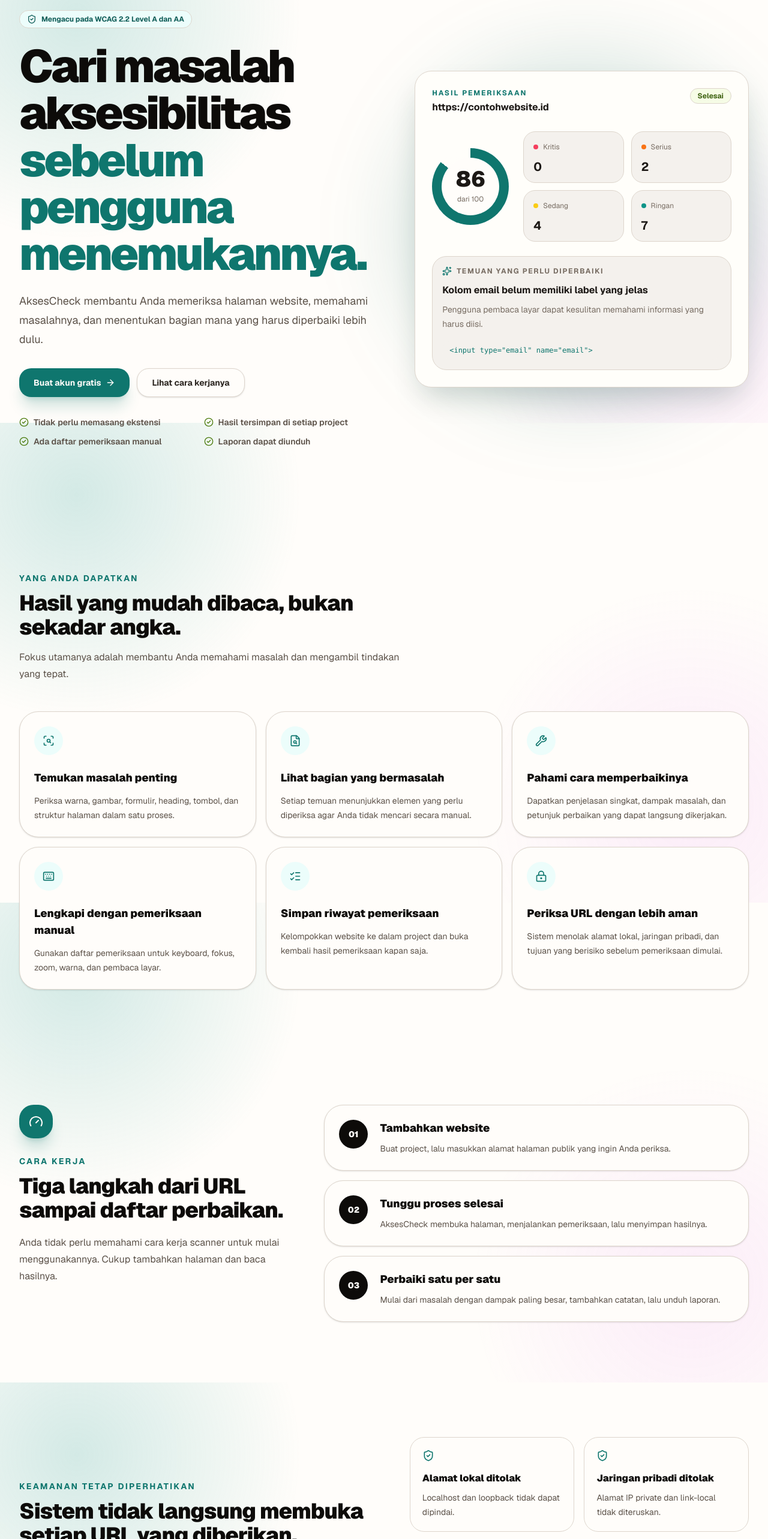
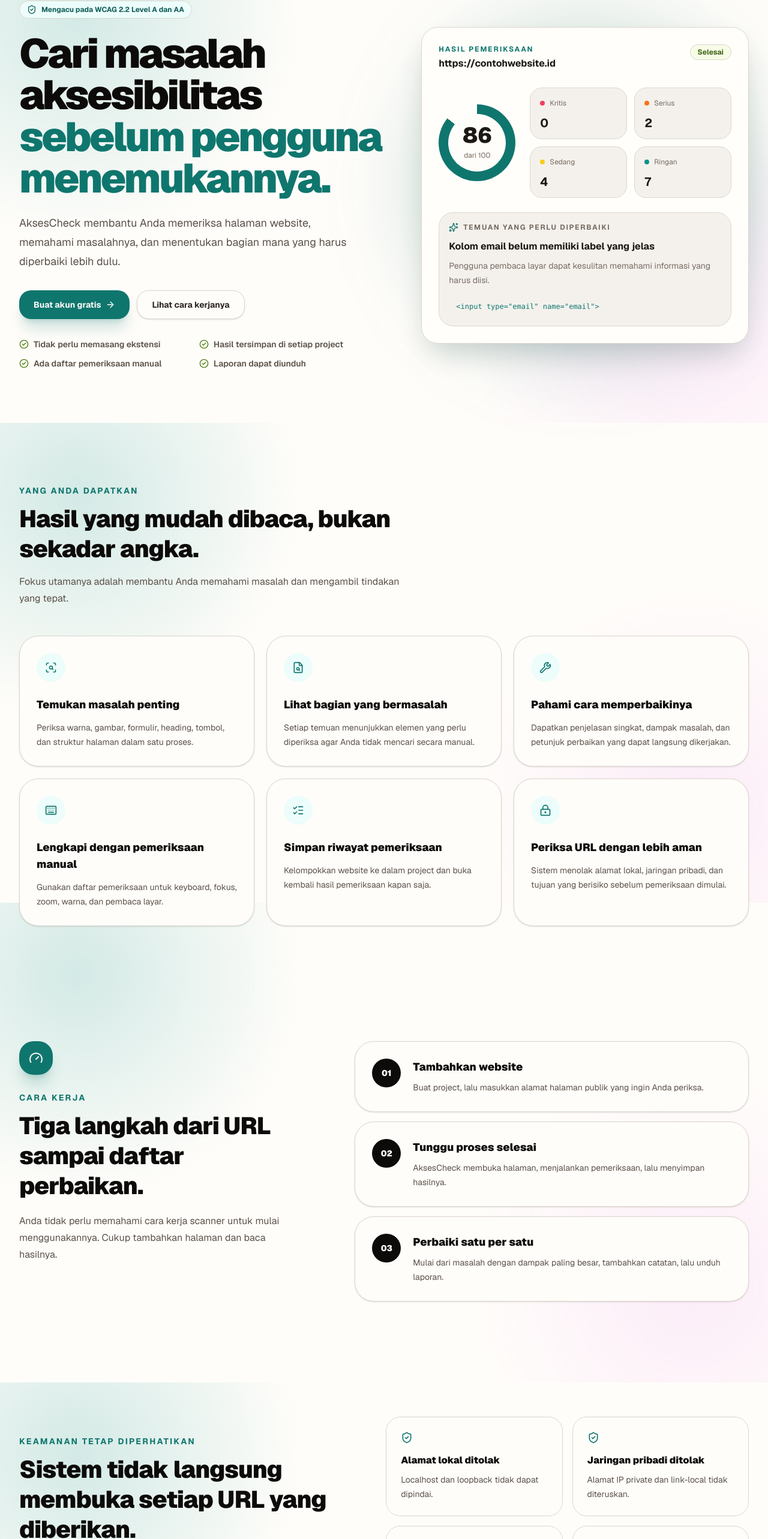
Before and after one commit to ki1bot/aksesibilitas-website, a Next.js app in the folder apps/web/: page / in a window 1280 px wide. Shown: the part 168-2734 px from the top of the page at 60% size. Built offline with nearby package versions, Linux system fonts and the light colour scheme.

Commit message:
benerin mobile

```diff
--- a/apps/web/src/app/page.tsx
+++ b/apps/web/src/app/page.tsx
@@ -82,13 +82,13 @@
   return (
     <main className="min-h-dvh overflow-hidden bg-white text-slate-950 dark:bg-slate-950 dark:text-white">
       <header className="sticky top-0 z-40 border-b border-slate-200/80 bg-white/90 backdrop-blur-xl dark:border-white/10 dark:bg-slate-950/90">
-        <div className="mx-auto flex h-16 max-w-7xl items-center justify-between gap-3 px-4 sm:h-[4.5rem] sm:px-6 lg:px-8">
+        <div className="mx-auto flex h-16 w-full max-w-[1320px] items-center justify-between gap-4 px-4 sm:h-[4.5rem] sm:px-6 lg:px-8">
           <div className="min-w-0 shrink">
             <Brand />
           </div>
 
           <nav
-            className="hidden items-center gap-7 md:flex"
+            className="hidden items-center gap-8 md:flex"
             aria-label="Navigasi halaman utama"
           >
             <a
@@ -138,28 +138,28 @@
 
       <div className="relative bg-[radial-gradient(circle_at_10%_15%,rgba(13,148,136,0.18),transparent_28%),radial-gradient(circle_at_90%_80%,rgba(217,70,239,0.09),transparent_28%)] bg-fixed">
         <section>
-          <div className="mx-auto grid max-w-7xl gap-12 px-4 py-14 sm:px-6 sm:py-20 lg:grid-cols-[minmax(0,1.04fr)_minmax(360px,0.96fr)] lg:items-center lg:gap-14 lg:px-8 lg:py-28">
-            <div className="min-w-0">
+          <div className="mx-auto grid w-full max-w-[1320px] gap-12 px-4 py-14 sm:px-6 sm:py-20 lg:grid-cols-[minmax(0,1fr)_minmax(400px,0.9fr)] lg:items-center lg:gap-10 lg:px-8 lg:py-20 xl:gap-16 xl:py-24">
+            <div className="min-w-0 lg:max-w-[690px]">
               <span className="inline-flex max-w-full items-center gap-2 rounded-full border border-blue-200 bg-blue-50 px-3 py-1.5 text-xs font-bold text-blue-700 dark:border-blue-400/20 dark:bg-blue-400/10 dark:text-blue-300">
                 <ShieldCheck className="size-4 shrink-0" aria-hidden="true" />
 
                 <span>Mengacu pada WCAG 2.2 Level A dan AA</span>
               </span>
 
-              <h1 className="mt-6 max-w-4xl text-[clamp(2.5rem,8vw,4.75rem)] font-black leading-[1.03] tracking-[-0.05em]">
+              <h1 className="mt-6 max-w-[680px] text-[clamp(2.5rem,8vw,4.75rem)] font-black leading-[1.03] tracking-[-0.05em] sm:text-5xl lg:text-[3.75rem] lg:leading-[1.02] xl:text-[4.25rem]">
                 Cari masalah aksesibilitas{" "}
                 <span className="text-blue-600 dark:text-blue-400">
                   sebelum pengguna menemukannya.
                 </span>
               </h1>
 
-              <p className="mt-6 max-w-2xl text-base leading-7 text-slate-600 sm:text-lg sm:leading-8 dark:text-slate-300">
+              <p className="mt-6 max-w-xl text-base leading-7 text-slate-600 sm:text-lg sm:leading-8 dark:text-slate-300">
                 AksesCheck membantu Anda memeriksa halaman website, memahami
                 masalahnya, dan menentukan bagian mana yang harus diperbaiki
                 lebih dulu.
               </p>
 
-              <div className="mt-8 flex flex-col gap-3 sm:flex-row">
+              <div className="mt-8 flex flex-col gap-3 sm:flex-row sm:items-center">
                 <Link
                   href="/register"
                   className="inline-flex min-h-12 items-center justify-center gap-2 rounded-xl bg-blue-600 px-5 py-3 text-sm font-bold text-white shadow-xl shadow-blue-600/20 transition hover:-translate-y-0.5 hover:bg-blue-700 sm:px-6"
@@ -176,7 +176,7 @@
                 </a>
               </div>
 
-              <div className="mt-8 grid gap-3 text-sm font-semibold text-slate-600 sm:grid-cols-2 dark:text-slate-300">
+              <div className="mt-8 grid max-w-xl gap-x-6 gap-y-3 text-sm font-semibold text-slate-600 sm:grid-cols-2 dark:text-slate-300">
                 {[
                   "Tidak perlu memasang ekstensi",
                   "Hasil tersimpan di setiap project",
@@ -198,7 +198,7 @@
               </div>
             </div>
 
-            <div className="relative mx-auto w-full max-w-xl lg:max-w-none">
+            <div className="relative mx-auto w-full max-w-xl lg:ml-auto lg:max-w-[560px]">
               <div className="absolute -inset-6 rounded-full bg-blue-600/15 blur-3xl sm:-inset-8" />
 
               <div className="relative overflow-hidden rounded-[1.75rem] border border-slate-200 bg-slate-950 p-4 text-white shadow-2xl shadow-blue-950/20 sm:p-6 lg:p-7 dark:border-white/10">
@@ -295,14 +295,17 @@
           </div>
         </section>
 
-        <section id="manfaat" className="py-16 sm:py-20 lg:py-24">
-          <div className="mx-auto max-w-7xl px-4 sm:px-6 lg:px-8">
+        <section
+          id="manfaat"
+          className="scroll-mt-24 py-16 sm:py-20 lg:py-20 xl:py-24"
+        >
+          <div className="mx-auto w-full max-w-[1320px] px-4 sm:px-6 lg:px-8">
             <div className="max-w-2xl">
               <p className="text-xs font-bold uppercase tracking-[0.16em] text-blue-600 sm:text-sm dark:text-blue-400">
                 Yang Anda dapatkan
               </p>
 
-              <h2 className="mt-3 text-3xl font-black tracking-tight sm:text-4xl">
+              <h2 className="mt-3 text-3xl font-black tracking-tight sm:text-4xl lg:text-[2.5rem] lg:leading-tight">
                 Hasil yang mudah dibaca, bukan sekadar angka.
               </h2>
 
@@ -312,14 +315,14 @@
               </p>
             </div>
 
-            <div className="mt-10 grid gap-4 sm:mt-12 md:grid-cols-2 xl:grid-cols-3">
+            <div className="mt-10 grid gap-4 sm:mt-12 md:grid-cols-2 lg:grid-cols-3 lg:gap-5">
               {benefits.map((benefit) => {
                 const Icon = benefit.icon;
 
                 return (
                   <article
                     key={benefit.title}
-                    className="rounded-2xl border border-slate-200 bg-white p-5 shadow-sm transition hover:-translate-y-1 hover:border-blue-300 hover:shadow-xl hover:shadow-blue-600/5 sm:rounded-3xl sm:p-6 dark:border-white/10 dark:bg-white/[0.03]"
+                    className="h-full rounded-2xl border border-slate-200 bg-white p-5 shadow-sm transition hover:-translate-y-1 hover:border-blue-300 hover:shadow-xl hover:shadow-blue-600/5 sm:rounded-3xl sm:p-6 lg:p-7 dark:border-white/10 dark:bg-white/[0.03]"
                   >
                     <span className="grid size-11 place-items-center rounded-xl bg-blue-50 text-blue-600 sm:size-12 sm:rounded-2xl dark:bg-blue-400/10 dark:text-blue-300">
                       <Icon className="size-5" aria-hidden="true" />
@@ -339,10 +342,13 @@
           </div>
         </section>
 
-        <section id="cara-kerja" className="py-16 sm:py-20 lg:py-24">
-          <div className="mx-auto max-w-7xl px-4 sm:px-6 lg:px-8">
-            <div className="grid gap-10 lg:grid-cols-[minmax(0,0.78fr)_minmax(0,1.22fr)] lg:items-start lg:gap-14">
-              <div className="lg:sticky lg:top-24">
+        <section
+          id="cara-kerja"
+          className="scroll-mt-24 py-16 sm:py-20 lg:py-20 xl:py-24"
+        >
+          <div className="mx-auto w-full max-w-[1320px] px-4 sm:px-6 lg:px-8">
+            <div className="grid gap-10 lg:grid-cols-[minmax(0,0.86fr)_minmax(0,1.14fr)] lg:items-start lg:gap-16">
+              <div className="lg:sticky lg:top-28 lg:max-w-[470px]">
                 <span className="grid size-12 place-items-center rounded-xl bg-blue-600 text-white shadow-xl shadow-blue-600/20 sm:size-14 sm:rounded-2xl">
                   <Gauge className="size-6" aria-hidden="true" />
                 </span>
@@ -351,7 +357,7 @@
                   Cara kerja
                 </p>
 
-                <h2 className="mt-3 text-3xl font-black tracking-tight sm:text-4xl">
+                <h2 className="mt-3 text-3xl font-black tracking-tight sm:text-4xl lg:text-[2.5rem] lg:leading-tight">
                   Tiga langkah dari URL sampai daftar perbaikan.
                 </h2>
 
@@ -365,7 +371,7 @@
                 {steps.map((step) => (
                   <li
                     key={step.number}
-                    className="flex gap-4 rounded-2xl border border-slate-200 bg-white p-4 shadow-sm sm:gap-5 sm:rounded-3xl sm:p-6 dark:border-white/10 dark:bg-white/[0.03]"
+                    className="flex gap-4 rounded-2xl border border-slate-200 bg-white p-4 shadow-sm sm:gap-5 sm:rounded-3xl sm:p-6 lg:p-7 dark:border-white/10 dark:bg-white/[0.03]"
                   >
                     <span className="grid size-11 shrink-0 place-items-center rounded-xl bg-slate-950 text-xs font-black text-white sm:size-12 sm:rounded-2xl sm:text-sm dark:bg-blue-600">
                       {step.number}
@@ -387,14 +393,17 @@
           </div>
         </section>
 
-        <section id="keamanan" className="py-16 sm:py-20 lg:py-24">
-          <div className="mx-auto grid max-w-7xl gap-10 px-4 sm:px-6 lg:grid-cols-[minmax(0,1fr)_minmax(0,0.95fr)] lg:items-center lg:gap-14 lg:px-8">
-            <div>
+        <section
+          id="keamanan"
+          className="scroll-mt-24 py-16 sm:py-20 lg:py-20 xl:py-24"
+        >
+          <div className="mx-auto grid w-full max-w-[1320px] gap-10 px-4 sm:px-6 lg:grid-cols-[minmax(0,0.95fr)_minmax(0,1.05fr)] lg:items-center lg:gap-16 lg:px-8">
+            <div className="lg:max-w-[560px]">
               <p className="text-xs font-bold uppercase tracking-[0.16em] text-blue-600 sm:text-sm dark:text-blue-300">
                 Keamanan tetap diperhatikan
               </p>
 
-              <h2 className="mt-3 max-w-2xl text-3xl font-black tracking-tight sm:text-4xl">
+              <h2 className="mt-3 max-w-2xl text-3xl font-black tracking-tight sm:text-4xl lg:text-[2.5rem] lg:leading-tight">
                 Sistem tidak langsung membuka setiap URL yang diberikan.
               </h2>
 
@@ -426,7 +435,7 @@
               ].map(([title, description]) => (
                 <article
                   key={title}
-                  className="rounded-2xl border border-slate-200 bg-white/70 p-4 backdrop-blur-sm sm:p-5 dark:border-white/10 dark:bg-white/5"
+                  className="h-full rounded-2xl border border-slate-200 bg-white/70 p-4 backdrop-blur-sm sm:p-5 lg:p-6 dark:border-white/10 dark:bg-white/5"
                 >
                   <ShieldCheck
                     className="size-5 text-blue-600 dark:text-blue-300"
@@ -444,9 +453,9 @@
           </div>
         </section>
 
-        <section className="py-16 sm:py-20 lg:py-24">
-          <div className="mx-auto max-w-5xl px-4 sm:px-6">
-            <div className="relative overflow-hidden rounded-[1.75rem] bg-blue-600 px-5 py-10 text-center text-white shadow-2xl shadow-blue-600/20 sm:rounded-[2.25rem] sm:px-12 sm:py-14 lg:py-16">
+        <section className="py-16 sm:py-20 lg:py-20 xl:py-24">
+          <div className="mx-auto w-full max-w-5xl px-4 sm:px-6">
+            <div className="relative overflow-hidden rounded-[1.75rem] bg-blue-600 px-5 py-10 text-center text-white shadow-2xl shadow-blue-600/20 sm:rounded-[2.25rem] sm:px-12 sm:py-14 lg:px-16 lg:py-16">
               <div className="absolute -left-20 -top-20 size-64 rounded-full bg-white/10 blur-2xl" />
 
               <div className="absolute -bottom-24 -right-16 size-72 rounded-full bg-violet-500/20 blur-3xl" />
@@ -475,7 +484,7 @@
       </div>
 
       <footer className="border-t border-slate-200 py-7 dark:border-white/10">
-        <div className="mx-auto flex max-w-7xl flex-col gap-4 px-4 text-sm text-slate-500 sm:flex-row sm:items-center sm:justify-between sm:px-6 lg:px-8">
+        <div className="mx-auto flex w-full max-w-[1320px] flex-col gap-4 px-4 text-sm text-slate-500 sm:flex-row sm:items-center sm:justify-between sm:px-6 lg:px-8">
           <div className="shrink-0">
             <Brand />
           </div>
--- a/apps/web/src/components/app-shell.tsx
+++ b/apps/web/src/components/app-shell.tsx
@@ -15,12 +15,10 @@
 
 function subscribeToHashChange(callback: () => void) {
   window.addEventListener("hashchange", callback);
-
   window.addEventListener("popstate", callback);
 
   return () => {
     window.removeEventListener("hashchange", callback);
-
     window.removeEventListener("popstate", callback);
   };
 }
@@ -169,7 +167,7 @@
   return (
     <div className="min-h-dvh bg-slate-50 text-slate-950 dark:bg-slate-950 dark:text-white">
       <header className="sticky top-0 z-40 border-b border-slate-200 bg-white/95 backdrop-blur-xl dark:border-white/10 dark:bg-slate-950/95">
-        <div className="mx-auto flex h-16 w-full max-w-[1440px] items-center justify-between gap-3 px-4 sm:h-[4.5rem] sm:px-6 lg:px-8 xl:px-10">
+        <div className="mx-auto flex h-16 w-full max-w-[1320px] items-center justify-between gap-4 px-4 sm:h-[4.5rem] sm:px-6 lg:px-8">
           <div className="min-w-0 shrink">
             <Brand href="/dashboard" />
           </div>
@@ -230,7 +228,7 @@
       </header>
 
       <main className="min-w-0">
-        <div className="mx-auto w-full max-w-[1440px] px-4 py-6 sm:px-6 sm:py-8 lg:px-8 lg:py-10 xl:px-10">
+        <div className="mx-auto w-full max-w-[1320px] px-4 py-6 sm:px-6 sm:py-8 lg:px-8 lg:py-10 xl:py-12">
           {children}
         </div>
       </main>
```
Also changed, not shown: apps/web/src/components/profile-view.tsx (+14 -2 lines).
